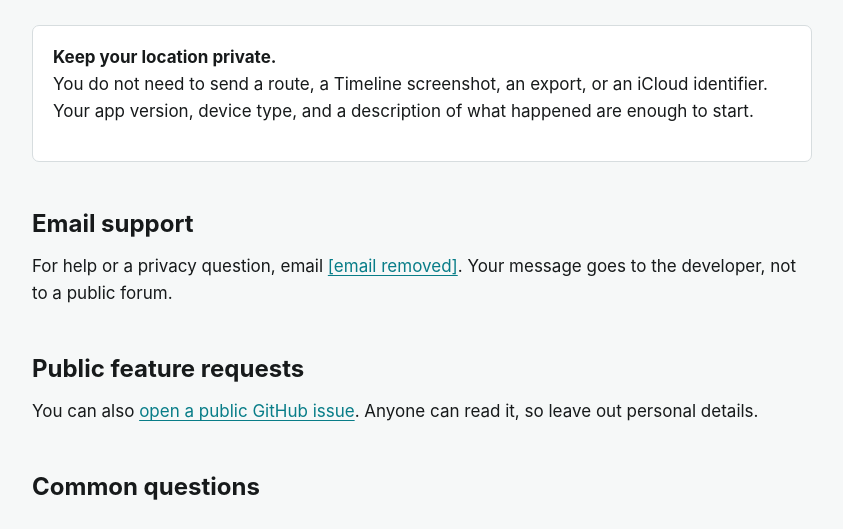
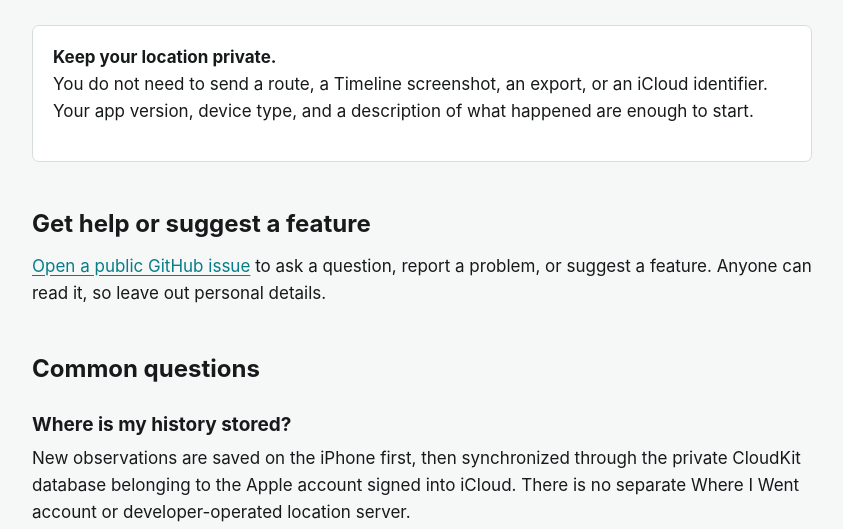
Before and after one commit to anishharis/anishharis.github.io, a plain HTML site: page location-history/support/index.html in a window 1280 px wide. Shown: the part 250-779 px from the top of the page, without its empty margins (218-1061 px from the left). Drawn offline with Linux system fonts and the light colour scheme.

Commit message:
Use the public issue form for Where I Went support

```diff
--- a/location-history/support/index.html
+++ b/location-history/support/index.html
@@ -32,11 +32,8 @@
       <p>You do not need to send a route, a Timeline screenshot, an export, or an iCloud identifier. Your app version, device type, and a description of what happened are enough to start.</p>
     </div>
 
-    <h2>Email support</h2>
-    <p>For help or a privacy question, email <a href="mailto:[email removed]?subject=Where%20I%20Went%20support">[email removed]</a>. Your message goes to the developer, not to a public forum.</p>
-
-    <h2>Public feature requests</h2>
-    <p>You can also <a href="https://github.com/anishharis/anishharis.github.io/issues/new?template=location-history-support.yml">open a public GitHub issue</a>. Anyone can read it, so leave out personal details.</p>
+    <h2>Get help or suggest a feature</h2>
+    <p><a href="https://github.com/anishharis/anishharis.github.io/issues/new?template=location-history-support.yml">Open a public GitHub issue</a> to ask a question, report a problem, or suggest a feature. Anyone can read it, so leave out personal details.</p>
 
     <h2>Common questions</h2>
 
```
Also changed, not shown: location-history/privacy/index.html (+1 -1 lines), 1 other file.
